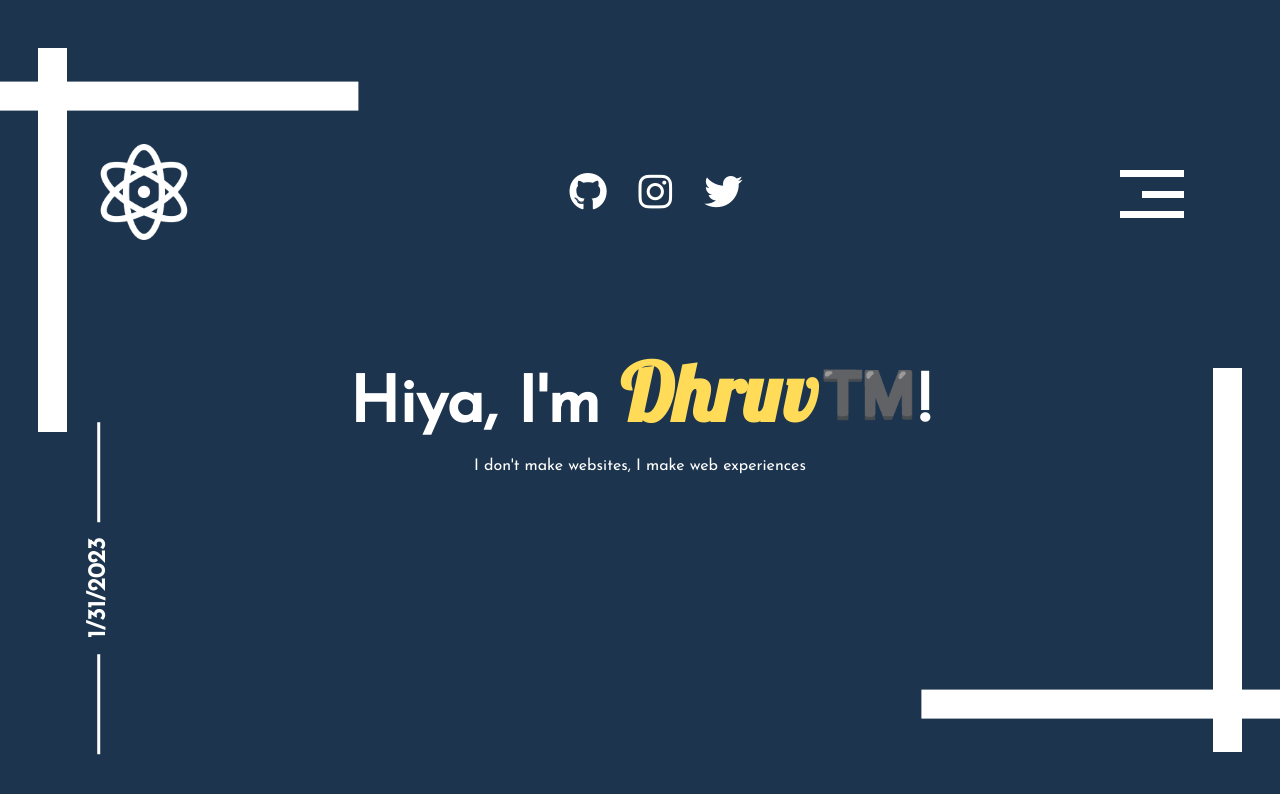
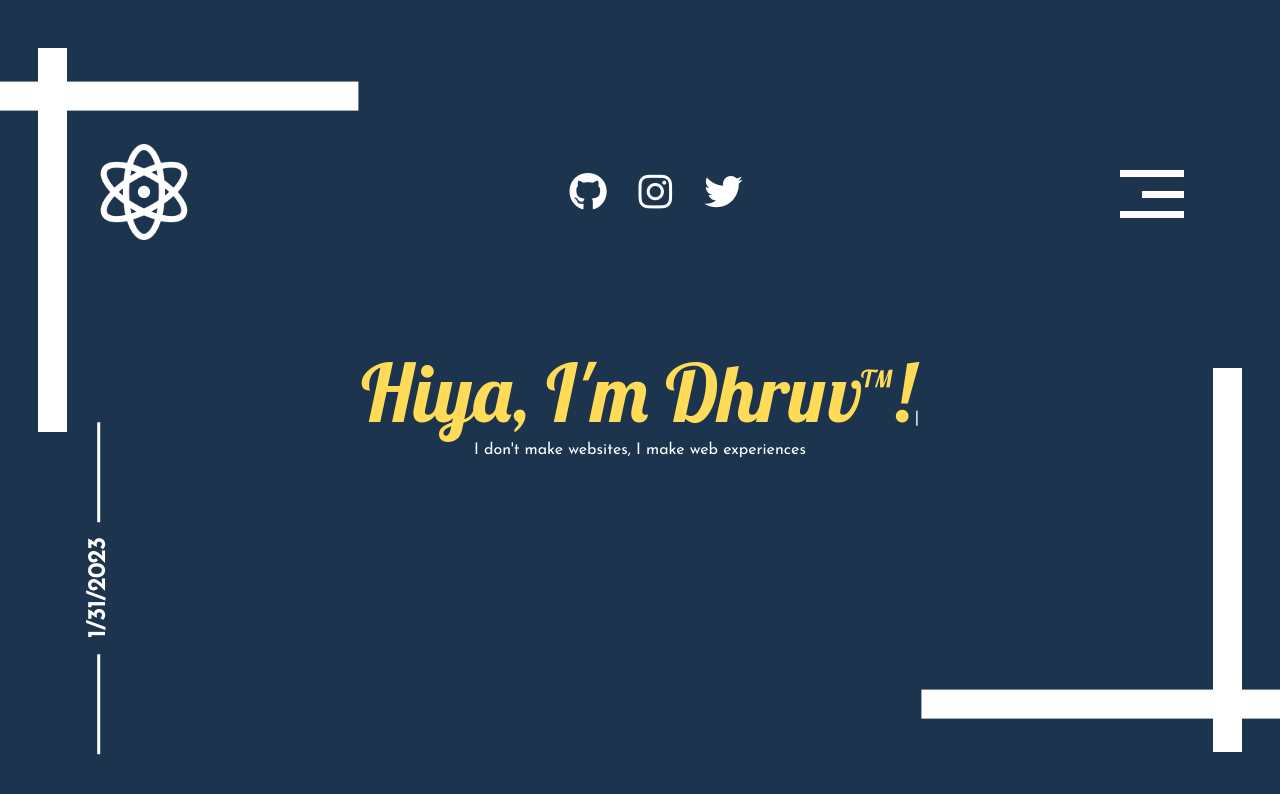
Before and after one commit to JeffleIncarnate/Dhruv-Website, a React (Vite) app: page / in a window 1280 px wide. Shown: the top 794 px of the page. Built offline with nearby package versions, Linux system fonts and the light colour scheme.

Commit message:
Update: We got spicy typewriter effect

```diff
--- a/package.json
+++ b/package.json
@@ -11,7 +11,8 @@
   "dependencies": {
     "react": "^18.2.0",
     "react-dom": "^18.2.0",
-    "react-router-dom": "^6.8.0"
+    "react-router-dom": "^6.8.0",
+    "typewriter-effect": "^2.19.0"
   },
   "devDependencies": {
     "@types/react": "^18.0.26",
--- a/src/components/splash/splashHome/titleHome/titleHome.css
+++ b/src/components/splash/splashHome/titleHome/titleHome.css
@@ -6,13 +6,15 @@
   text-align: center;
 }
 
-.DHR__TitleHome-Title h1 {
-  font-size: 4rem;
-  margin: 1rem;
-}
-
 .DHR__TitleHome-Title h1 > span {
   font-size: 5rem;
   color: var(--yellow);
   font-family: "Lobster", cursive;
 }
+
+.Typewriter__wrapper {
+  font-size: 5rem;
+  color: var(--yellow);
+  font-family: "Lobster", cursive;
+  display: inline-block;
+}
--- a/src/components/splash/splashHome/titleHome/titleHome.tsx
+++ b/src/components/splash/splashHome/titleHome/titleHome.tsx
@@ -1,13 +1,16 @@
 import "./titleHome.css";
 
 import { useState, useEffect } from "react";
+import Typewriter from "typewriter-effect";
 
 export default function TitleHome() {
   return (
     <div className="DHR__TitleHome-Title">
-      <h1>
-        Hiya, I'm <span>Dhruv™️</span>!
-      </h1>
+      <Typewriter
+        onInit={(typewriter) => {
+          typewriter.typeString("Hiya, I'm Dhruv™️!").start();
+        }}
+      />
       <p>I don't make websites, I make web experiences</p>
     </div>
   );
```
Also changed, not shown: 1 other file (tests, documents, lock files or other folders).
